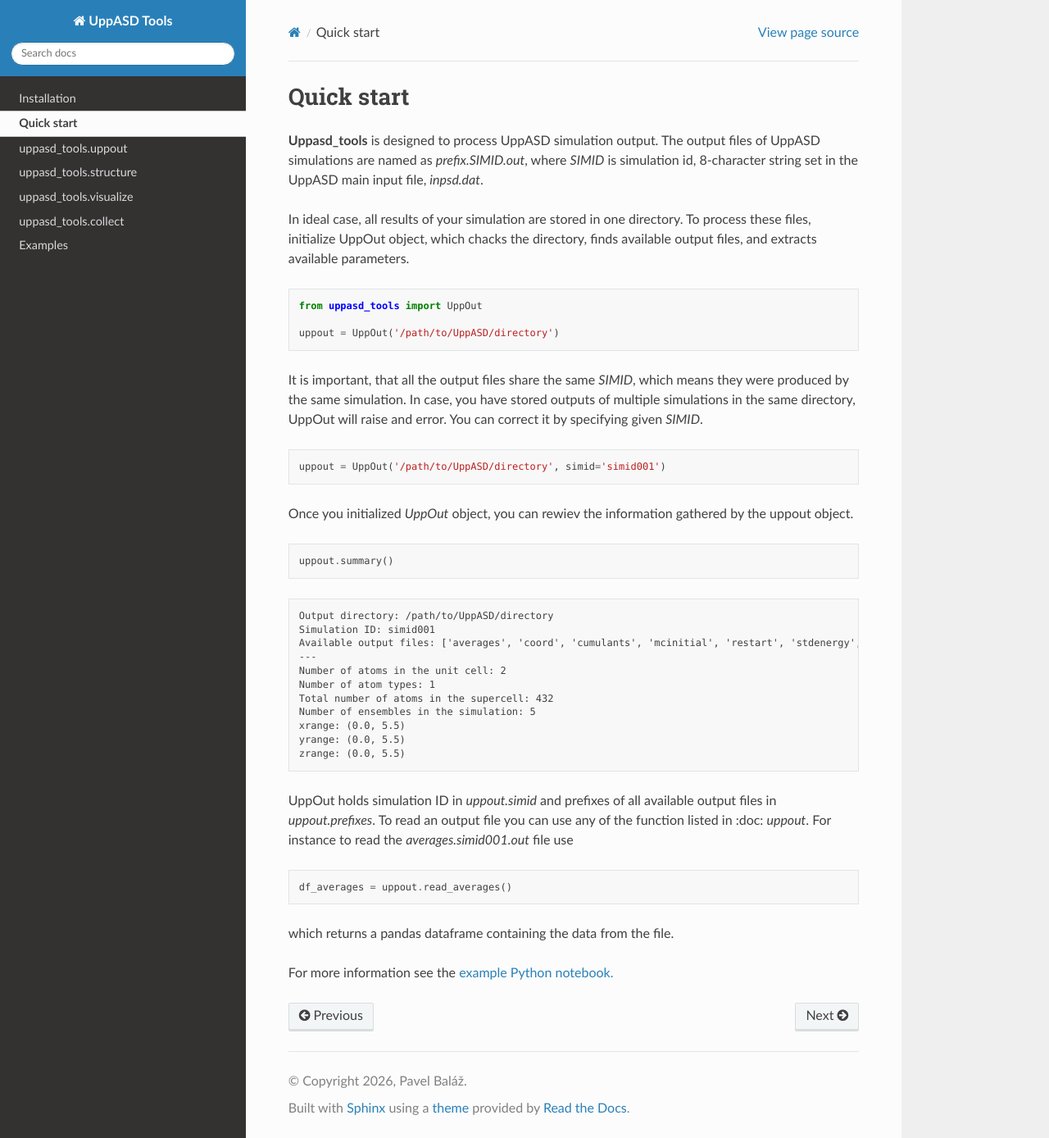
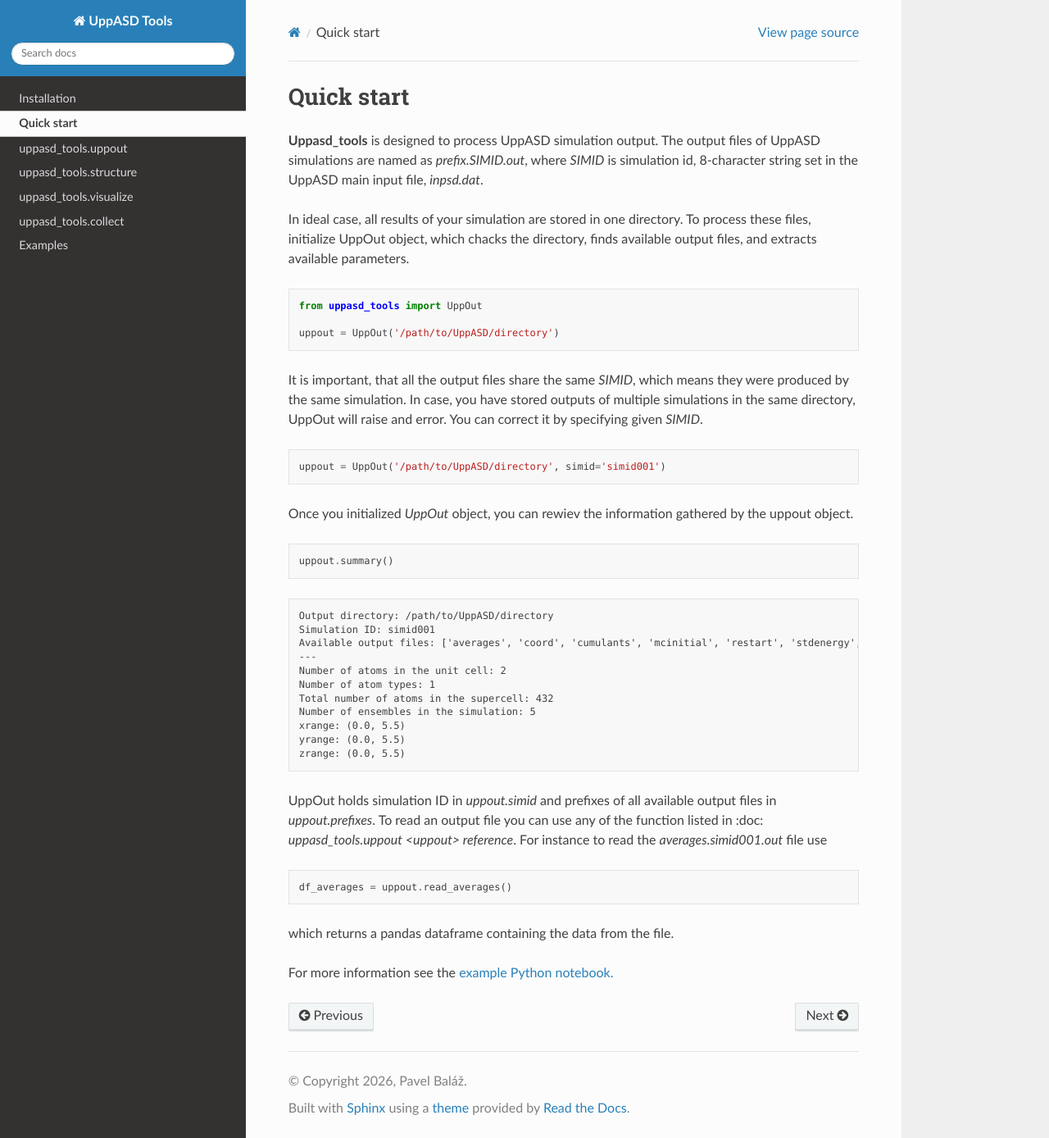
Before and after one commit to LLapsus/uppasd_tools, a Sphinx documentation site: the page built from docs/source/quick_start.rst, in a window 1280 px wide and 1388 px high. Shown: the whole window at 82% size. Built offline with Sphinx 7.4.7 and the Read the Docs theme 3.1.0, drawn with Linux system fonts in a browser that asks for light colours.

Commit message:
Clarify documentation by specifying the correct reference for UppOut functions in quick start guide

```diff
--- a/docs/source/quick_start.rst
+++ b/docs/source/quick_start.rst
@@ -44,7 +44,7 @@ Once you initialized `UppOut` object, you can rewiev the information gathered by
     zrange: (0.0, 5.5)
 
 UppOut holds simulation ID in `uppout.simid` and prefixes of all available output files in `uppout.prefixes`.
-To read an output file you can use any of the function listed in :doc: `uppout`.
+To read an output file you can use any of the function listed in :doc: `uppasd_tools.uppout <uppout> reference`.
 For instance to read the `averages.simid001.out` file use
 
 .. code-block:: Python
```
